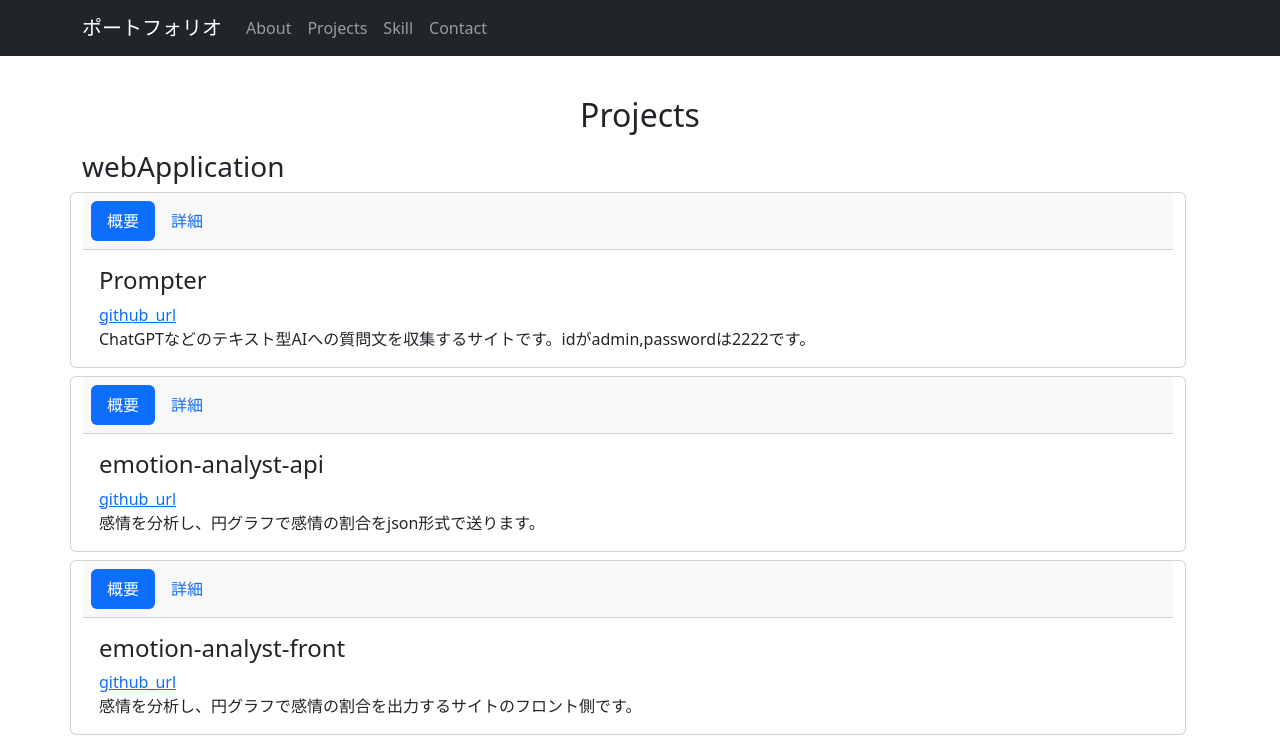
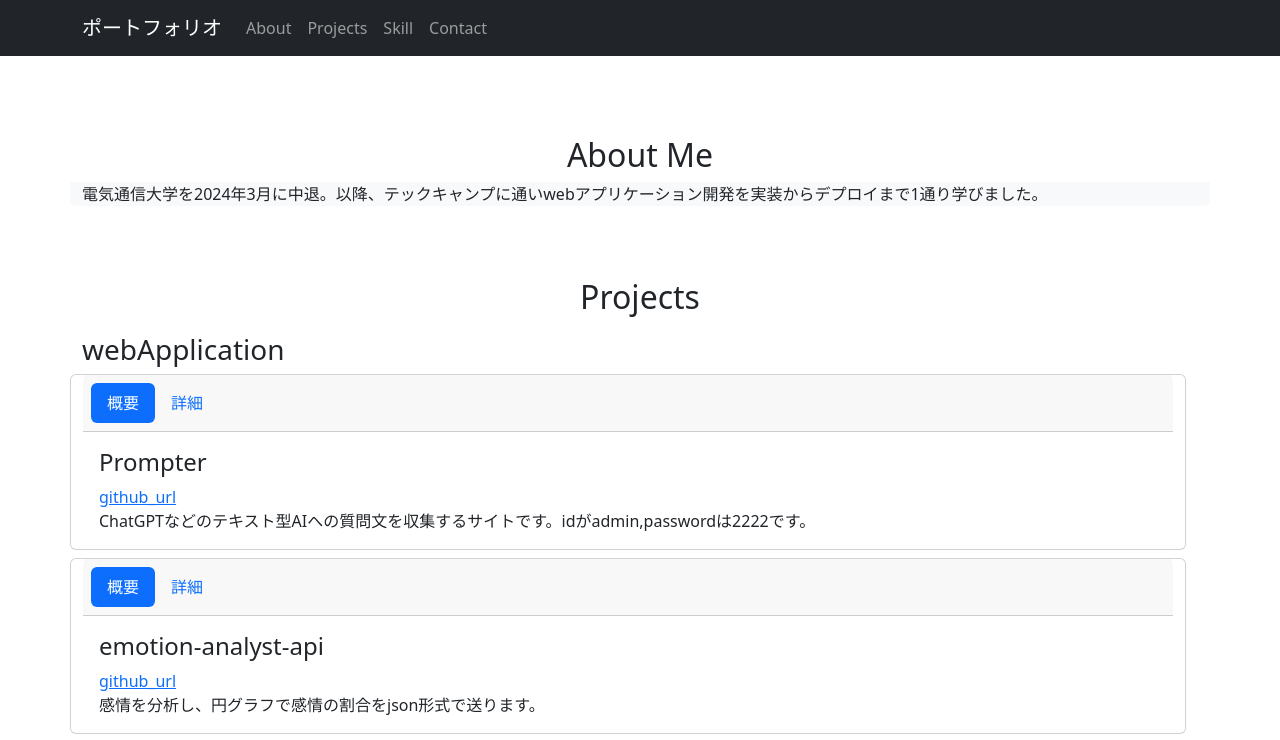
Before and after one commit to Takenoko463/portfolio-app, a React (Create React App) app: page / in a window 1280 px wide. Shown: the top 740 px of the page. Built offline with nearby package versions, Linux system fonts and the light colour scheme.

Commit message:
自己紹介を追加

```diff
--- a/src/App.js
+++ b/src/App.js
@@ -2,6 +2,7 @@ import "./App.css";
 import Header from "./layouts/Header";
 import Footer from "./layouts/Footer";
 import Projects from "./components/Projects";
+import About from "./components/About";
 import Container from "react-bootstrap/Container";
 
 function App() {
@@ -10,6 +11,7 @@ function App() {
       <Header />
       <main>
         <Container fluid="md">
+          <About />
           <Projects />
         </Container>
       </main>
--- /dev/null
+++ b/src/components/About.js
@@ -0,0 +1,13 @@
+import "bootstrap/dist/css/bootstrap.min.css"; // BootstrapのCSSをインポート
+import Row from "react-bootstrap/Row";
+
+function About() {
+  return (
+    <Row className="py-5" id="about">
+      <h2 className="text-center">About Me</h2>
+      <p class="text-justify rounded-bottom bg-light">電気通信大学を2024年3月に中退。以降、テックキャンプに通いwebアプリケーション開発を実装からデプロイまで1通り学びました。</p>
+    </Row>
+  );
+}
+
+export default About;
```
